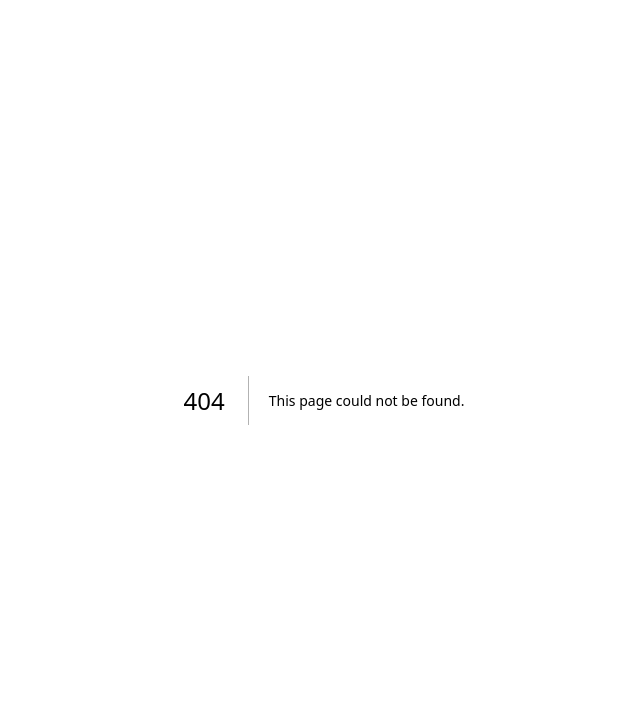
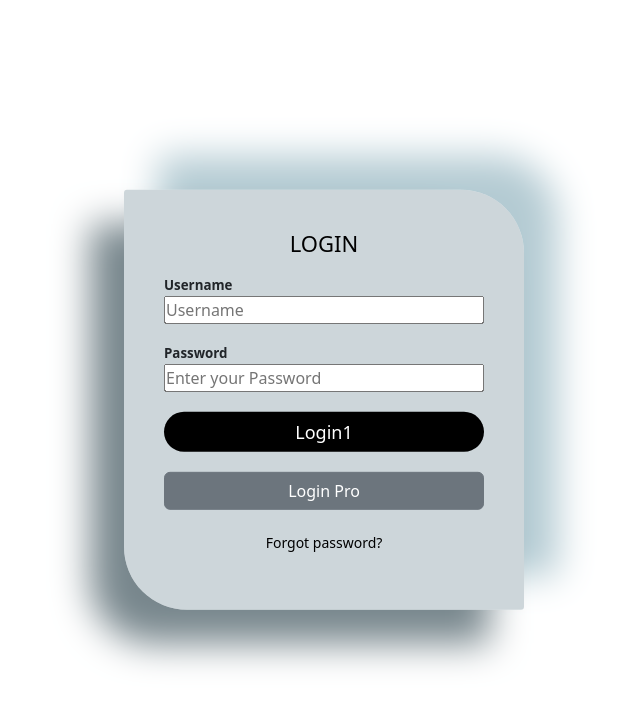
Before and after one commit to MuhammadDaniyall/Server_Monitring, a Next.js app: page /login in a window 1280 px wide. Before the commit this address had no page. Shown: the top 706 px of the page, without its empty margins (316-956 px from the left). Built offline with nearby package versions, Linux system fonts and the light colour scheme.

Commit message:
Add login and dashboard screens

```diff
--- a/package.json
+++ b/package.json
@@ -10,6 +10,7 @@
   },
   "dependencies": {
     "@next/font": "13.1.6",
+    "bootstrap": "^5.2.3",
     "eslint": "8.33.0",
     "eslint-config-next": "13.1.6",
     "next": "13.1.6",
--- a/pages/_app.js
+++ b/pages/_app.js
@@ -1,4 +1,5 @@
 import '@/styles/globals.css'
+import "bootstrap/dist/css/bootstrap.min.css"; // Import bootstrap CSS
 
 export default function App({ Component, pageProps }) {
   return <Component {...pageProps} />
--- /dev/null
+++ b/pages/login.js
@@ -0,0 +1,32 @@
+import React from 'react'
+import styles from '../styles/main.module.css'
+import loginBackground from "../public/loginBackground.jpg";
+export default function login() {
+
+  return (
+
+
+    <div style={{backgroundImage: `url(${loginBackground.src})` }} className={styles.BAckgroundimage}>
+    <div className={styles.loginBox} >
+        <h1 > Login</h1>
+        <form method="post" action="dashboard">
+            <div className={'form-group'}>
+                <label for="username" style={{textAlign:'left', fontSize:'smaller'}}>Username</label>
+                <input type="text" name="username" id="username" placeholder="Username" />
+            </div>
+            <div className={'form-group'}>
+                <label for="password" style={{textAlign:'left', fontSize: 'smaller'}}>Password</label>
+                <input type="password" name="password" id="password" placeholder="Enter your Password" />
+            </div>
+            <input type="submit" value="Login1" name="submit" className={`btn btn-primary btn-block` } />
+            <input type="button" className={`btn btn-secondary`} href="http://127.0.0.1:5500/dashboard" value="Login Pro"/>
+            {/* <!-- <button type="button" class="btn btn-success">Success</button> --> */}
+        </form>
+
+      <p><a href="http://127.0.0.1:5500/ForgetPassword">Forgot password?</a></p>
+    </div>
+</div>
+
+
+  )
+}
--- /dev/null
+++ b/styles/main.module.css
@@ -0,0 +1,81 @@
+.loginBox {
+    width: 400px;
+    padding: 40px;
+    position: absolute;
+    top: 50%;
+    left: 50%;
+    transform: translate(-50%, -50%);
+    border-radius: 3px 63px;
+    background: #96a9b078;
+    box-shadow: -34px 34px 37px #78878d,
+        34px -34px 37px #b4cbd3;
+    text-align: center;
+}
+
+.loginBox h1 {
+    margin: 0;
+    padding: 0 0 20px;
+    color: #000000;
+    text-transform: uppercase;
+    font-size: 22px;
+}
+
+.loginBox label {
+    margin: 0;
+    padding: 0;
+    font-weight: bold;
+    display: block;
+}
+
+.loginBox input {
+    width: 100%;
+    margin-bottom: 20px;
+}
+
+/* .login-box input[type="text"], */
+/* input[type="password"] { */
+.input {
+    border: none;
+
+    border-bottom: 1px solid #000000;
+    background: transparent;
+    outline: none;
+    height: 40px;
+    color: #000000;
+    font-size: 16px;
+}
+
+.loginBox input[type="submit"] {
+    border: none;
+    outline: none;
+    height: 40px;
+    background: #000000;
+    color: #fff;
+    font-size: 18px;
+    border-radius: 20px;
+}
+
+.loginBox input[type="submit"]:hover {
+    cursor: pointer;
+    background: #b09a5a;
+    color: #000;
+}
+
+.loginBox a {
+    text-decoration: none;
+    font-size: 14px;
+    color: #000000;
+}
+
+.loginBox a:hover {
+    color: #323f3f;
+}
+
+.BAckgroundimage {
+    height: 100%;
+    width: 100%;
+    background-repeat: no-repeat;
+    background-attachment: fixed;
+    background-size: cover;
+    /* background-repeat: no-repeat; */
+}
```
Also changed, not shown: pages/dashboard.js (added, +76 -0 lines), public/loginBackground.jpg (added), 1 other file (tests, documents, lock files or other folders).
